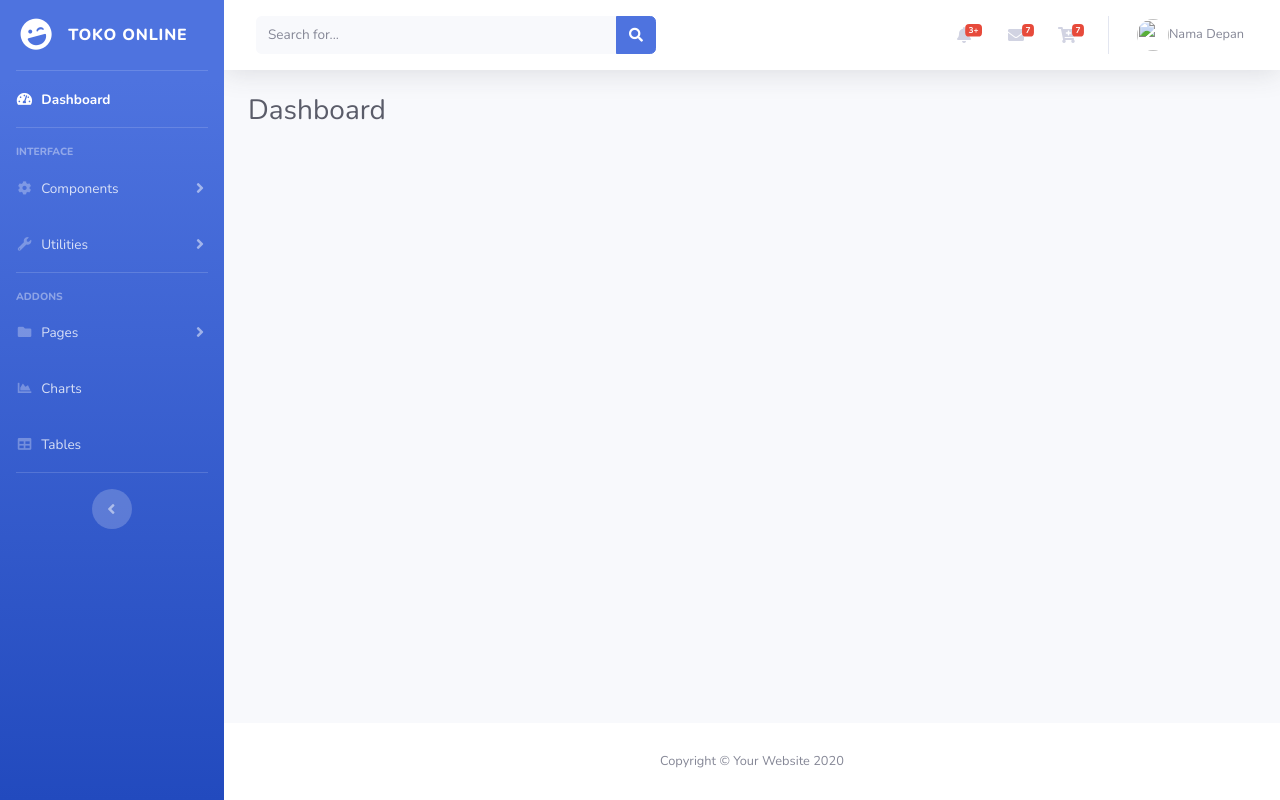
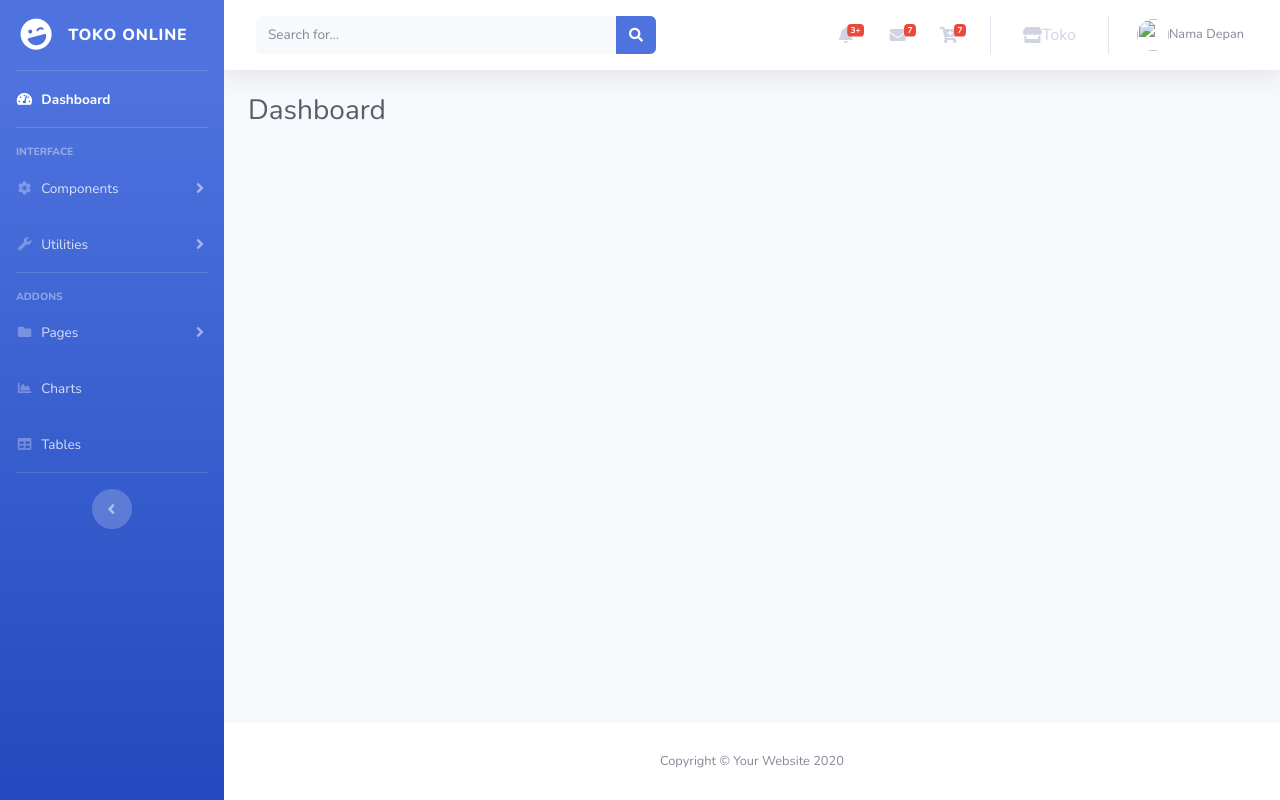
Before and after one commit to alifahfathonah/E-mart_XIIRPL3, a CodeIgniter app: page /toko-online_XIIRPL1/ in a window 1280 px wide. Run offline with CodeIgniter, Linux system fonts and the light colour scheme.

Commit message:
Mengubah tampilan halaman index

```diff
--- a/application/views/main/index.php
+++ b/application/views/main/index.php
@@ -219,6 +219,21 @@
 
                         <div class="topbar-divider d-none d-sm-block"></div>
 
+                        <!-- Nav Item - toko -->
+                        <li class="nav-item dropdown no-arrow mx-1">
+                            <a class="nav-link dropdown-toggle" href="#" id="tokoDropdown" role="button" data-toggle="dropdown" aria-haspopup="true" aria-expanded="false">
+                                <i class="fas fa-store"></i>
+                                <!-- Counter - toko -->
+                                <span class="badge badge-danger badge-counter"></span>
+                                <span class=""> Toko</span>
+                            </a>
+
+
+                        </li>
+
+                        <div class="topbar-divider d-none d-sm-block"></div>
+
+
                         <!-- Nav Item - User Information -->
                         <li class="nav-item dropdown no-arrow">
                             <a class="nav-link dropdown-toggle" href="#" id="userDropdown" role="button" data-toggle="dropdown" aria-haspopup="true" aria-expanded="false">
```
